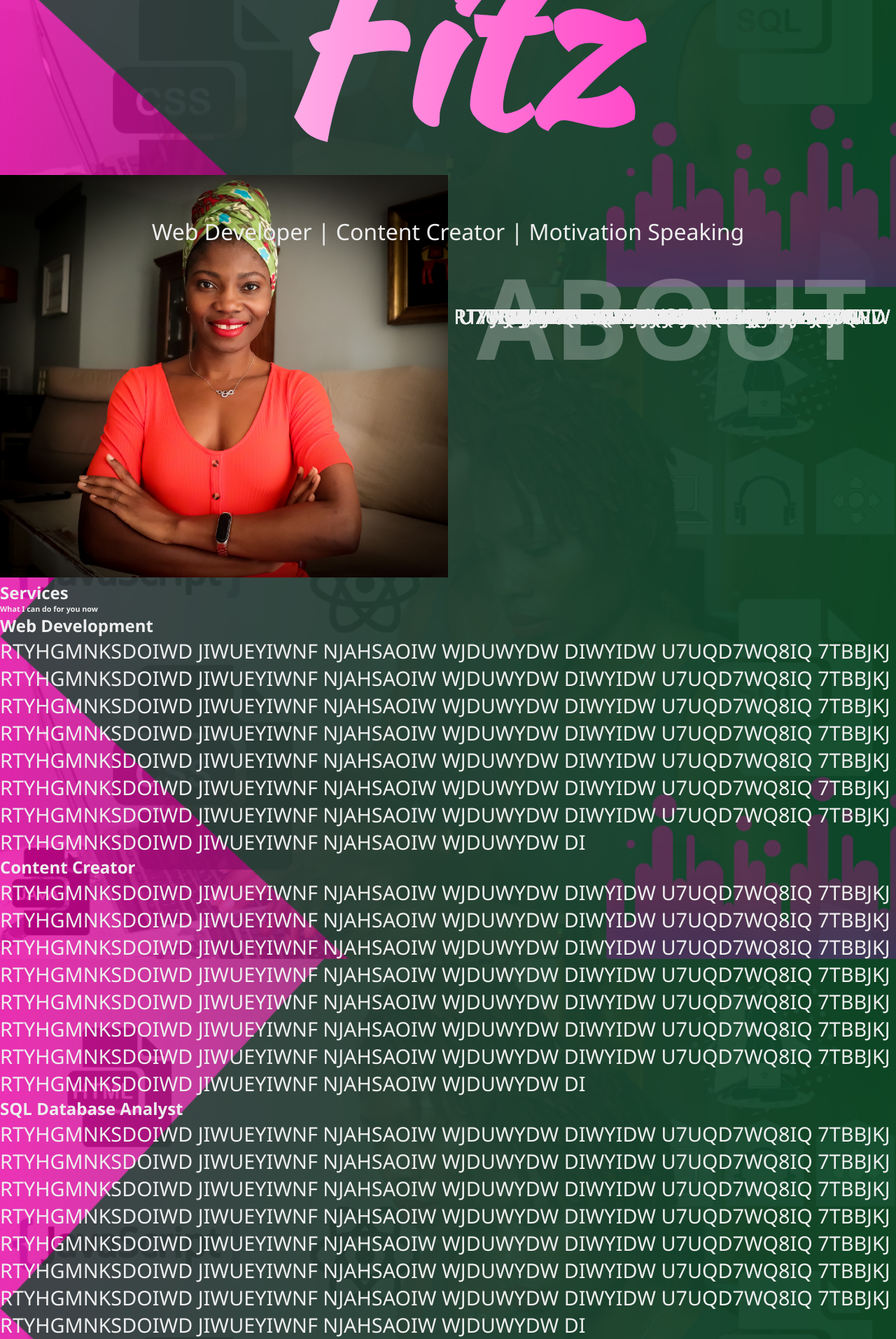
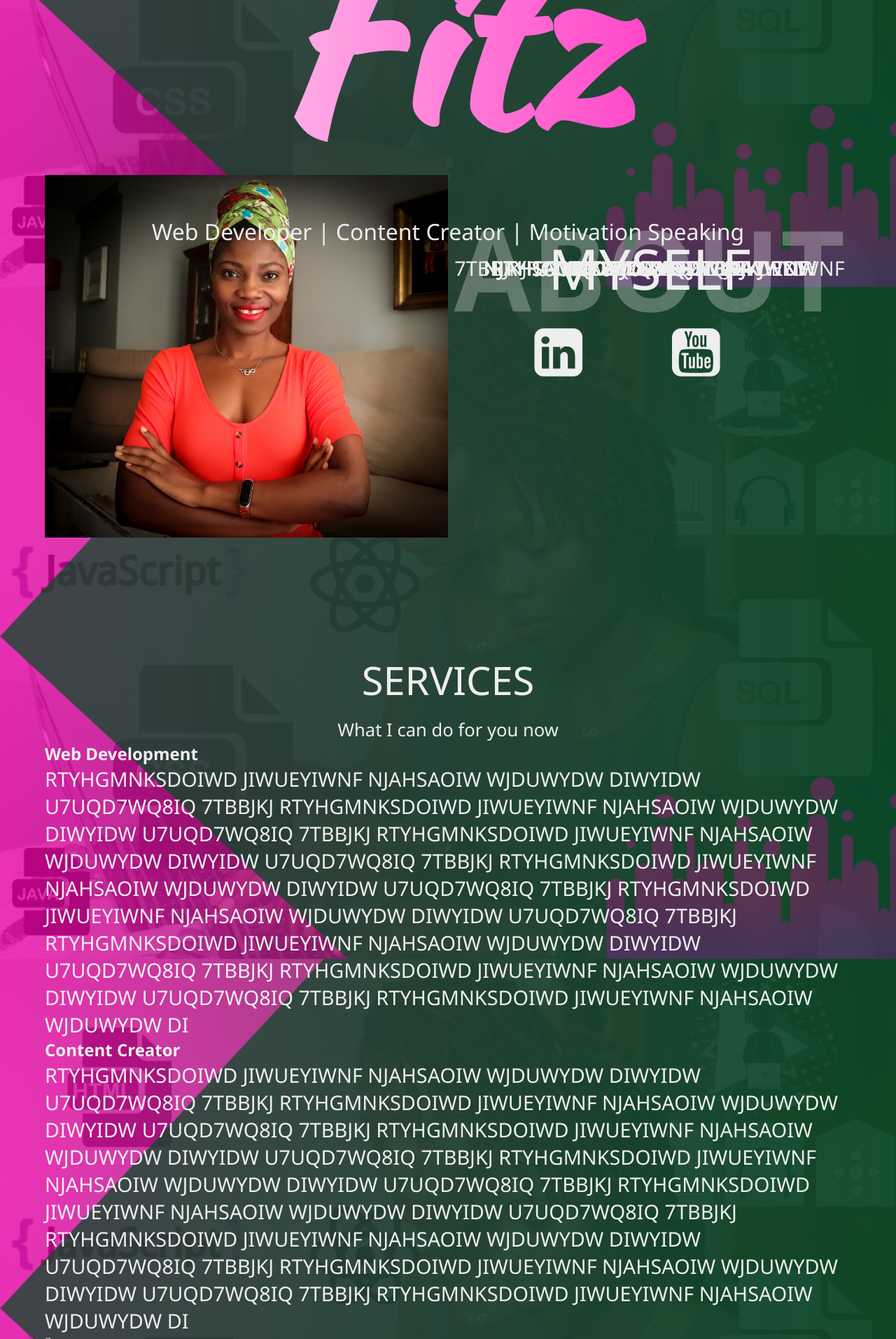
Before and after one commit to mimifitz/portfolio, a PHP site: page / in a window 1280 px wide. Shown: the part 550-2463 px from the top of the page at 70% size. Run offline with PHP 8.4, Linux system fonts and the light colour scheme.

Commit message:
social media icon library added

```diff
--- a/pages/index.html
+++ b/pages/index.html
@@ -5,6 +5,7 @@
     <meta charset="UTF-8">
     <meta name="viewport" content="width=device-width, initial-scale=1">
     <title>Mimi Fitz</title>
+    <link rel="stylesheet" href="https://cdnjs.cloudflare.com/ajax/libs/font-awesome/4.7.0/css/font-awesome.min.css">
     <link href="https://fonts.googleapis.com/css2?family=Kaushan+Script&display=swap" rel="stylesheet">
     <link rel="stylesheet" href="style.css">
     <link rel="php" href=>
@@ -68,22 +69,22 @@
                         <ul class="nav-list">
                             <li>
                                 <a href='#' class="icon-link">
-                                    <i class="fab fa-linkedin-square" class="icon-link" target="new"></i>
+                                    <i class="fa fa-linkedin-square" class="icon-link" target="new"></i>
                                 </a>
                             </li>
                             <li>
                                 <a href='#' class="icon-link">
-                                    <i class="fab fa-gitthub-square" class="icon-link" target="new"></i>
+                                    <i class="fa fa-gitthub-square" class="icon-link" target="new"></i>
                                 </a>
                             </li>
                             <li>
                                 <a href="https://www.youtube.com/c/motivatedandinspired" class="icon-link" target="new">
-                                    <i class="fab fa-youtube-square"></i>
+                                    <i class="fa fa-youtube-square"></i>
                                 </a>
                             </li>
                             <li>
                                 <a href="https://www.instagram.com/shecodesshemotivates" class="icon-link" target="new">
-                                    <i class="fab fa-instagram-square"></i>
+                                    <i class="fa fa-instagram-square"></i>
                                 </a>
                             </li>
                         </ul>
--- a/pages/style.css
+++ b/pages/style.css
@@ -32,6 +32,65 @@ p{
 img{
     width: 100%;
 }
+/*End global*/
+
+/*Start reusable*/
+.container{
+    width: 90%;
+    max-width:120rem;
+    height:100%;
+    margin:0 auto;
+    position:relative;
+}
+
+.section-heading{
+    text-align: center;
+    margin-top: 10rem;
+}
+
+.section-heading h1 {
+    font-size: 3.5rem;
+    color: rgb(255, 255, 255 .3);
+    text-transform: uppercase;
+    font-weight: 300;
+    position: relative;
+    margin-bottom: 1rem;
+}
+
+.section-heading h1::before,
+.section-heading h1::after {
+    content: '';
+    font-weight: 300;
+    position: absolute;
+    bottom: -.5rem;
+    left: 50%;
+    transform: translateX(-50%);
+    background-color: rgb(255, 255, 255 0.75);
+}
+
+.section-heading h1::before{
+    width: 10rem;
+    height:3px;
+    border-radius: .8rem;
+}
+
+.section-heading h1::after{
+    width: 1.5rem;
+    height: 1.5rem;
+    border-radius: 100%;
+}
+
+
+.section-heading h6 {
+    font-size: 1.6rem;
+    font-weight: 300;
+}
+
+
+
+
+
+
 /*Start header*/
 
 header{
@@ -175,7 +234,7 @@ user-select: none;
   opacity: .3;
 }
 .about-heading h6{
-font-size: 2rem;
+font-size: 5rem;
 font-weight: 300;
 
 }
@@ -198,12 +257,17 @@ font-weight: 300;
     transition: color 650ms;
 }
 
+.fa-link-square hover{
+    color:rgb(0, 110, 255);
+}
+
 .fa-yotube-square hover{
-
-}.fa-yotube-square hover{
+color: rgb(0, 110, 255);
 
 }
-.fa-yotube-square hover {}
+.fa-yotube-square hover {
+color: rgb(0, 110, 255);
+}
 
 
 
```
